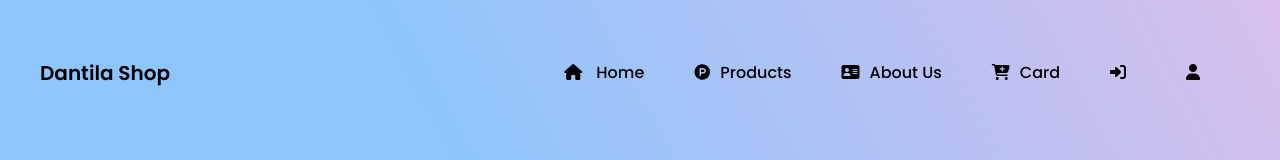
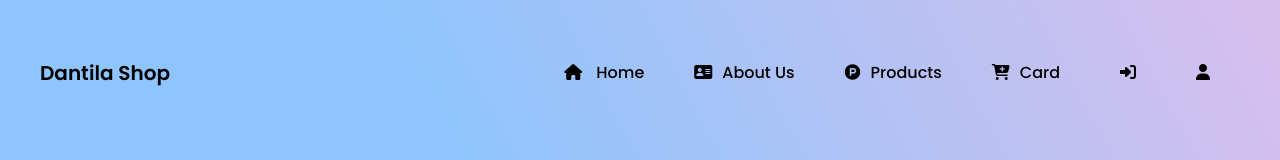
Before and after one commit to GHOSTSADIC/firstsite, a plain HTML site: page product detail.html in a window 1280 px wide. Shown: the top 160 px of the page. Drawn offline with Linux system fonts and the light colour scheme.

Commit message:
modification

```diff
--- a/product detail.html
+++ b/product detail.html
@@ -29,13 +29,13 @@
                 <div class="navlists">
                     <ul id="MenuItems">
                         <li><i class="fa-solid fa-house"></i> <a href="index.html">Home</a></li>
+                        <li><i class="fa-solid fa-address-card"></i><a href="product detail.html">About Us</a></li>
                         <li><i class="fa-brands fa-product-hunt"></i><a href="product.html">Products</a></li>
-                        <li><i class="fa-solid fa-address-card"></i><a href="product detail.html">About Us</a></li>
                         <li><i class="fa-solid fa-cart-plus"></i><a href="#">Card</a></li>
-                        <li><i class="fa-solid fa-right-to-bracket"></i><a href="sign in.html"></a></li>
-                        <li><i class="fa-solid fa-user"></i><a href="register.html"></a></li>
-
-                    </u
+                        <li><a href="sign in.html"><i class="fa-solid fa-right-to-bracket"></i></a></li>
+                        <li><a href="register.html"><i class="fa-solid fa-user"></i></a></li>
+                    </ul>
+                </div>
             </nav>
         </header>
         <main>
```
Also changed, not shown: index.html (+3 -3 lines), product.html (+3 -4 lines), register.html (+4 -5 lines), sign in.html (+5 -5 lines).
